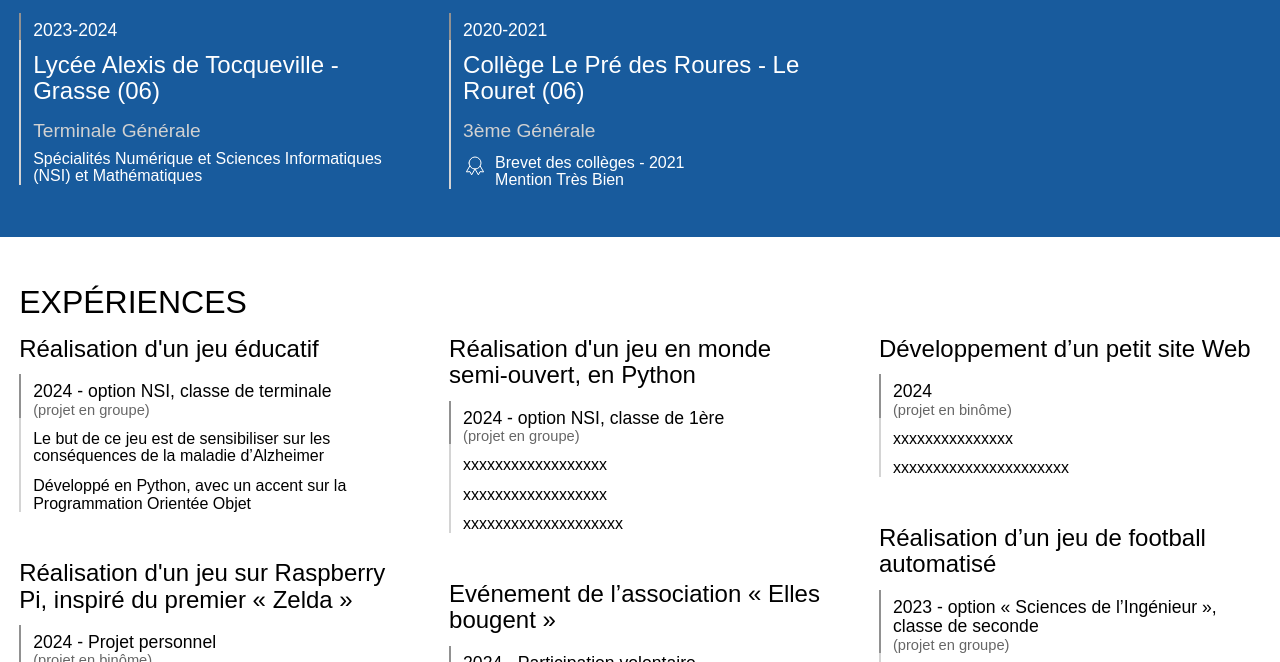
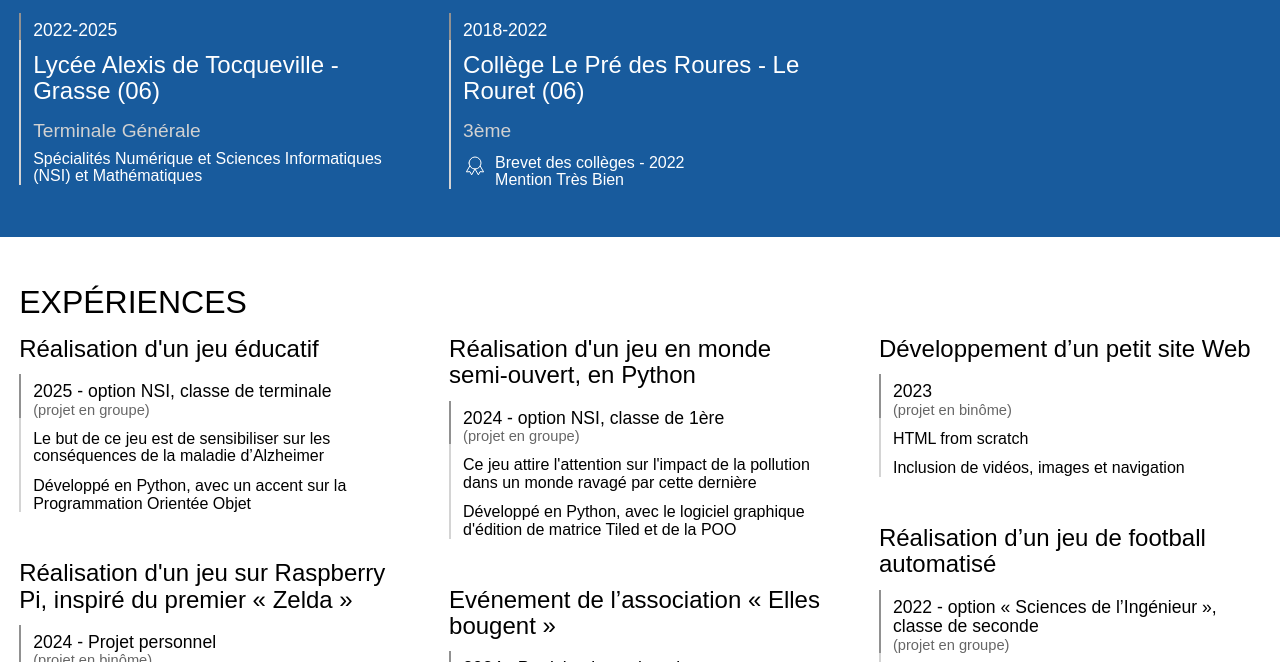
Before and after one commit to 018b7c/cv, a plain HTML site: page index.html in a window 1280 px wide. Shown: the part 516-1178 px from the top of the page. Drawn offline with Linux system fonts and the light colour scheme; a web font is replaced by a local one.

Commit message:
update text

```diff
--- a/index.html
+++ b/index.html
@@ -82,7 +82,7 @@
             <h2>Formation & Diplômes</h2>
             <ul class="linedList">
                 <li>
-                    <div class="date">2023-2024</div>
+                    <div class="date">2022-2025</div>
                     <div class="linedBoxContent">
                         <h3>Lycée Alexis de Tocqueville - Grasse (06)</h3>
                         <div class="detail">Terminale Générale</div>
@@ -90,14 +90,14 @@
                     </div>
                 </li>
                 <li>
-                    <div class="date">2020-2021</div>
+                    <div class="date">2018-2022</div>
                     <div class="linedBoxContent">
                         <h3>Collège Le Pré des Roures - Le Rouret (06)</h3>
 
-                        <div class="detail">3ème Générale</div>
+                        <div class="detail">3ème</div>
                         <div class="award">
                             <img src="./assets/award.svg" width="24" height="24" alt="Diplôme">
-                            <p>Brevet des collèges - 2021<br /> Mention Très Bien</p>
+                            <p>Brevet des collèges - 2022<br /> Mention Très Bien</p>
                         </div>
                     </div>
                 </li>
@@ -110,7 +110,7 @@
             <ul class="linedList">
                 <li>
                     <h3>Réalisation d'un jeu éducatif</h3>
-                    <div class="date">2024 - option NSI, classe de terminale<small>(projet en groupe)</small></div>
+                    <div class="date">2025 - option NSI, classe de terminale<small>(projet en groupe)</small></div>
                     <div class="linedBoxContent">
                         <p>Le but de ce jeu est de sensibiliser sur les conséquences de la maladie d’Alzheimer</p>
                         <p>Développé en Python, avec un accent sur la Programmation Orientée Objet</p>
@@ -130,9 +130,8 @@
                     <h3>Réalisation d'un jeu en monde semi-ouvert, en Python</h3>
                     <div class="date">2024 - option NSI, classe de 1ère<small>(projet en groupe)</small></div>
                     <div class="linedBoxContent">
-                        <p>xxxxxxxxxxxxxxxxxx</p>
-                        <p>xxxxxxxxxxxxxxxxxx</p>
-                        <p>xxxxxxxxxxxxxxxxxxxx</p>
+                        <p>Ce jeu attire l'attention sur l'impact de la pollution dans un monde ravagé par cette dernière</p>
+                        <p>Développé en Python, avec le logiciel graphique d'édition de matrice Tiled et de la POO</p>
                     </div>
                 </li>
 
@@ -150,16 +149,16 @@
                 </li>
                 <li>
                     <h3>Développement d’un petit site Web </h3>
-                    <div class="date">2024<small>(projet en binôme)</small></div>
+                    <div class="date">2023<small>(projet en binôme)</small></div>
                     <div class="linedBoxContent">
-                        <p>xxxxxxxxxxxxxxx</p>
-                        <p>xxxxxxxxxxxxxxxxxxxxxx</p>
+                        <p>HTML from scratch</p>
+                        <p>Inclusion de vidéos, images et navigation</p>
 
                     </div>
                 </li>
                 <li>
                     <h3>Réalisation d’un jeu de football automatisé</h3>
-                    <div class="date">2023 - option « Sciences de l’Ingénieur », classe de seconde <small>(projet en
+                    <div class="date">2022 - option « Sciences de l’Ingénieur », classe de seconde <small>(projet en
                             groupe)</small></div>
                     <div class="linedBoxContent">
                         <ul>
@@ -196,7 +195,7 @@
                         Anglais (scolaire)
                     </li>
                     <li>
-                        Espagnol (scolaire)
+                        Espagnol (scolaire) - notions
                     </li>
                 </ul>
             </section>
```
